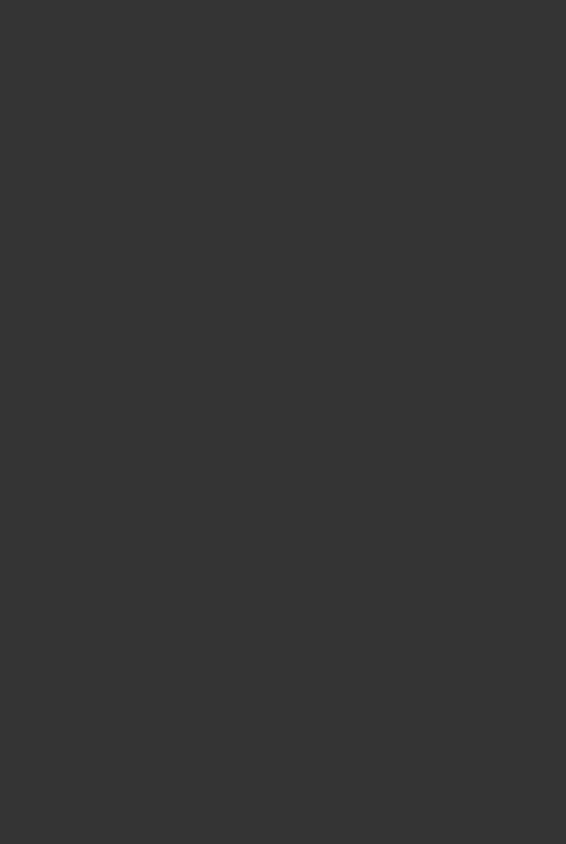
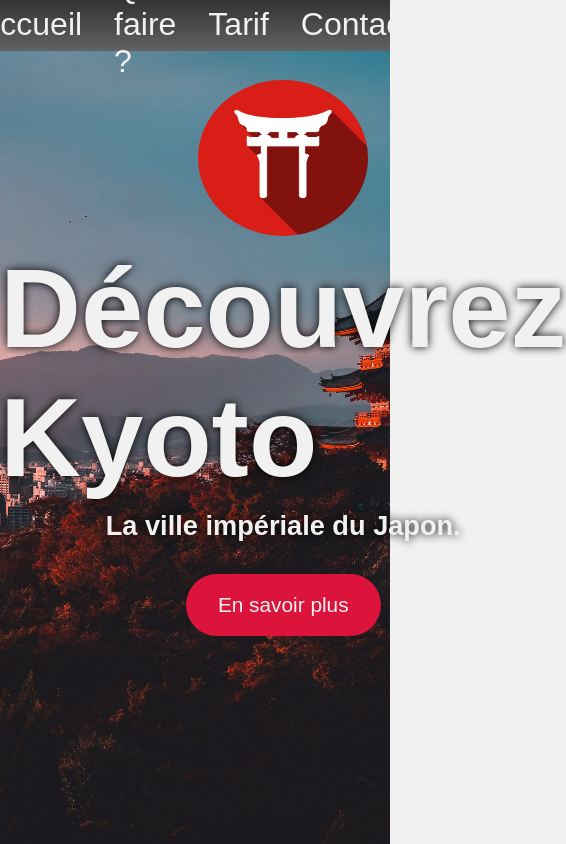
Before and after one commit to Rojonantenaina-RAK/SiteKyoto-html-css-bulma, a plain HTML site: page index.html in a window 390 px wide. Shown: the whole page, 566 px wide, since content can reach past the window. Drawn offline with Linux system fonts and the light colour scheme.

Commit message:
Mise en place du HEADER et SECTION-ACCUEIL pas encore responsive

```diff
--- a/index.html
+++ b/index.html
@@ -7,12 +7,31 @@
     <title>Découvrer Kyoto</title>
 </head>
 <body>
-    <!-- HEADER -->
+
+    <!---------- HEADER ---------->
     <header>
-        <div></div>
-        <nav></nav>
+        <div class="btn-show-nav" action="button" area-label="Bouton hamburger pour afficher le menu lorsque l'ecran est de petite taille">
+            <div class="btn-line btn-line-1"></div>
+            <div class="btn-line btn-line-2"></div>
+            <div class="btn-line btn-line-3"></div>
+        </div>
+        <nav>
+            <ul>
+                <li class="nav-item"><a class="nav-link" href="#accueil">Accueil</a></li>
+                <li class="nav-item"><a class="nav-link" href="#que-faire">Que faire ?</a></li>
+                <li class="nav-item"><a class="nav-link" href="#tarif">Tarif</a></li>
+                <li class="nav-item"><a class="nav-link" href="#contact">Contact</a></li>
+            </ul>
+        </nav>
     </header>
 
+    <!---------- SECTION-1 : accueil ---------->
+    <section id="accueil" class="section-1">
+        <img src="./ressources/images/logo-porte-japon.jpg" alt="Logo porte du Japon">
+        <h1>Découvrez Kyoto</h1>
+        <p>La ville impériale du Japon.</p>
+        <a href="#accueil" class="btn-en-savoir-plus">En savoir plus</a>
+    </section>
 
 
 
--- a/ressources/css/style.css
+++ b/ressources/css/style.css
@@ -7,5 +7,103 @@
 body {
     width: 100%;
     height: 90vh;
-    background: #333;
+    font-size: 62.5%;
+    background: #F1F1F1;
 }
+
+/* ---------- HEADER ---------- */
+header {
+    width: 100%;
+    height: fit-content;
+    font-size: 2rem;
+    font-family: Arial, Helvetica, sans-serif;
+    background-image: linear-gradient(to bottom, #333, #626262);
+    position: fixed;
+}
+
+header ul {
+    display: flex;
+    justify-content: center;
+}
+
+li.nav-item {
+    height: 6vh;
+    min-height: 3.2rem;
+    display: flex;
+    align-items: center;
+}
+
+a.nav-link {
+    color: #F1F1F1;
+    text-decoration: none;
+    margin: 0 1rem;
+}
+/* "Animation souligné" des liens de navigation */
+a.nav-link::after {
+    content: "";
+    width: 0%;
+    height: 2.5px;
+    border-radius: 30px;
+    background: #F1F1F1;
+    display: block;
+    margin: 0 auto;
+    transition: width 0.2s linear;
+}
+a.nav-link:hover::after {
+    width: 100%;
+}
+
+
+/* Bouton hamburger animé */
+.btn-show.nav {
+    display: none;
+}
+
+/* ---------- SECTION-1 : accueil ---------- */
+.section-1 {
+    height: 100vh;
+    min-height: 500px;
+    font-family: sans-serif;
+    background: no-repeat 80% 50% / cover url('../images/accueil-pic-lum-down.jpg');
+    display: flex;
+    flex-flow: wrap column;
+    align-items: center;
+    justify-content: center;
+    color: #F1F1F1;
+}
+
+.section-1 img {
+    width: 170px;
+    border-radius: 50%;
+}
+
+h1 {
+    font-size: 7rem;
+    font-weight: bold;
+    text-shadow: 0 0 10px black;
+    margin: 0.5rem 0;
+}
+
+.section-1 > p {
+    font-size: 1.7rem;
+    font-weight: bold;
+    text-shadow: 0 0 10px black;
+}
+
+/* Pour tous les boutons "En savoir plus" */
+.btn-en-savoir-plus {
+    color: #F1F1F1;
+    text-decoration: none;
+    border-radius: 50px;
+    background: crimson;
+}
+
+.section-1 > .btn-en-savoir-plus {
+    font-size: 1.3rem;
+    margin-top: 2rem;
+    padding: 1.2rem 2rem;
+}
+
+.section-1 > * {
+    transform: translateY(-4rem);
+}
```
